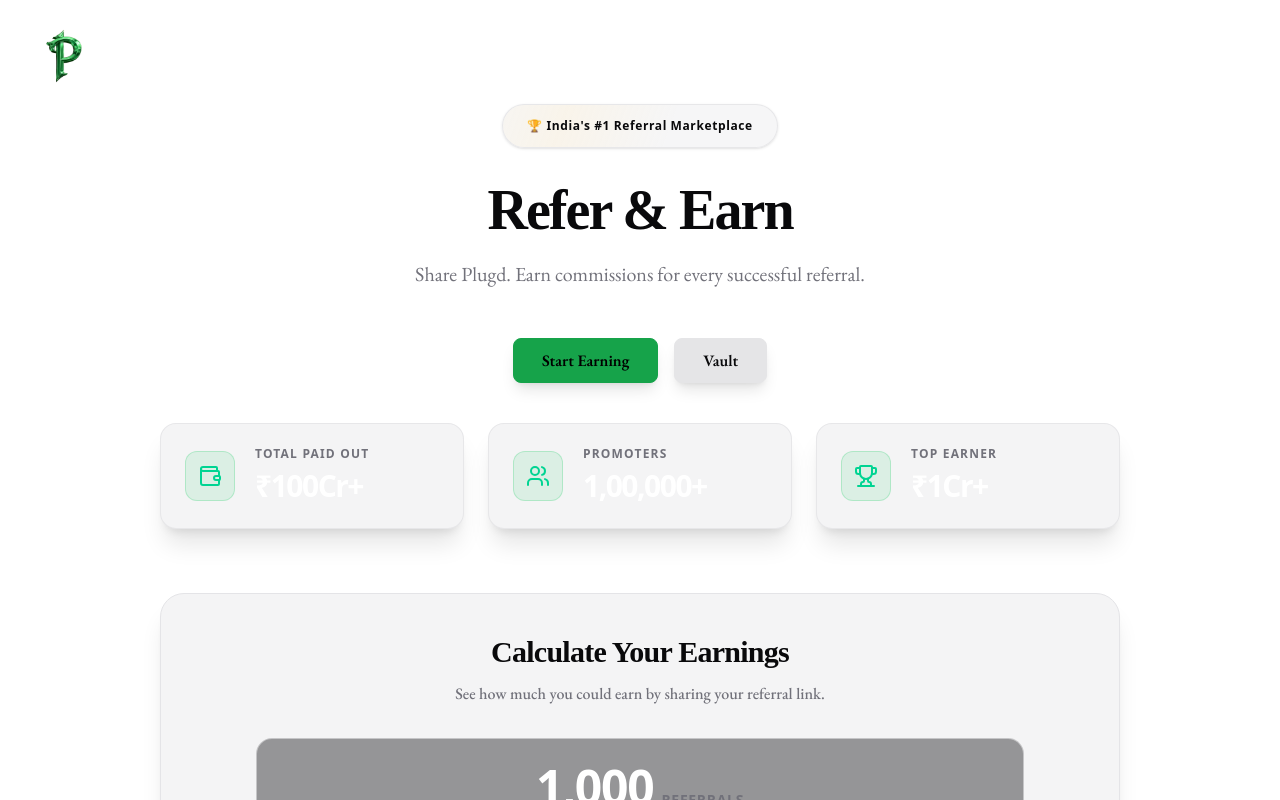
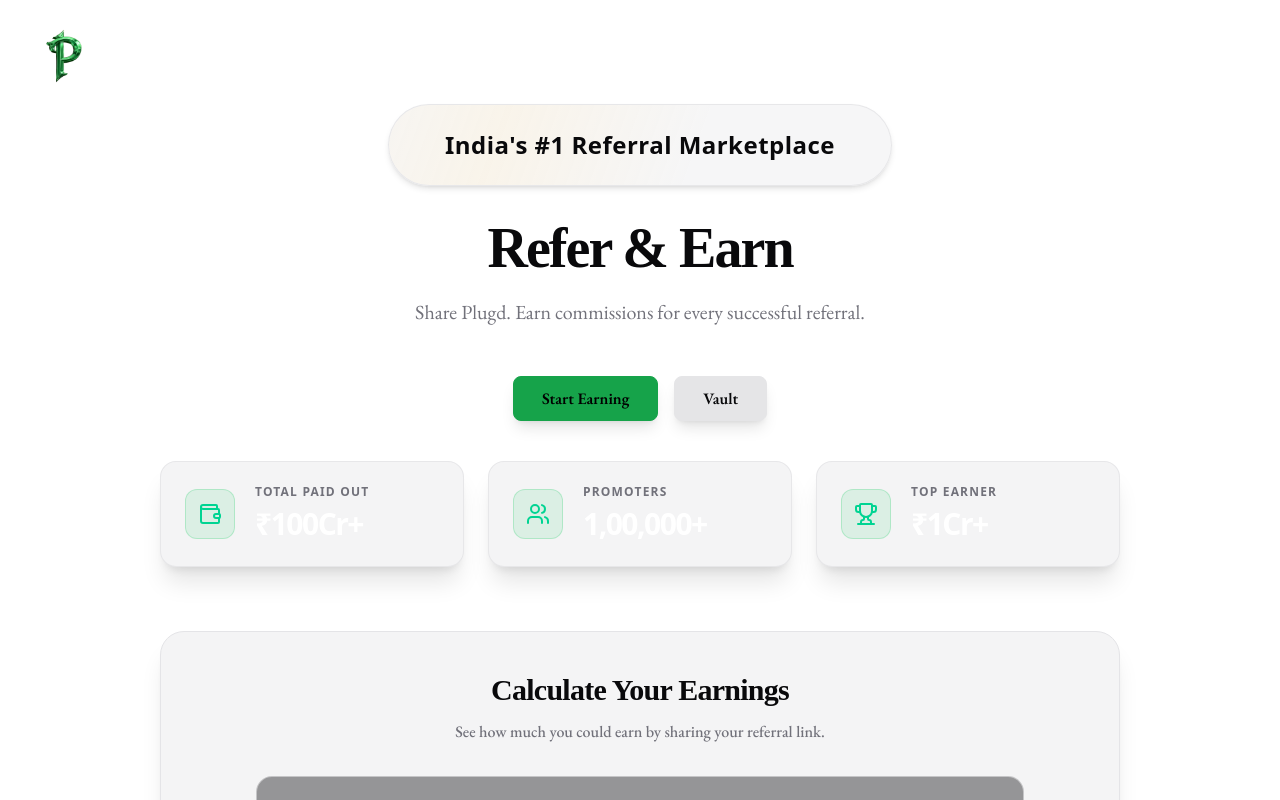
Before and after one commit to Ravishankar802/The-Plugd, a Next.js app: page / in a window 1280 px wide. Shown: the top 800 px of the page. Built offline with nearby package versions, Linux system fonts and the light colour scheme; no server answers; the database is empty.

Commit message:
Make header pill significantly larger (20-24px, taller, no emoji)

```diff
--- a/src/components/Header.tsx
+++ b/src/components/Header.tsx
@@ -9,11 +9,11 @@ export default function Header() {
       </Link>
 
       <div className="w-full flex items-center justify-center mb-8 animate-in fade-in slide-in-from-top-2 duration-500 relative z-10">
-        <div className="inline-flex items-center bg-pill/80 backdrop-blur-sm border border-border/80 rounded-full px-6 py-3 shadow-sm hover:border-border/100 hover:bg-pill transition-all group relative overflow-hidden">
+        <div className="inline-flex items-center bg-pill/80 backdrop-blur-sm border border-border/80 rounded-full px-8 py-4 md:px-14 md:py-6 shadow-md hover:border-border/100 hover:bg-pill transition-all group relative overflow-hidden">
           <div className="absolute inset-0 bg-[linear-gradient(110deg,transparent_30%,rgba(255,240,210,0.35)_50%,transparent_70%)] bg-[length:200%_100%] animate-shine pointer-events-none" />
 
-          <span className="text-[0.75rem] font-bold text-foreground tracking-[0.05em] relative z-10">
-            🏆 India&apos;s #1 Referral Marketplace
+          <span className="text-xl md:text-2xl font-bold text-foreground tracking-[0.02em] relative z-10">
+            India&apos;s #1 Referral Marketplace
           </span>
         </div>
       </div>
```
